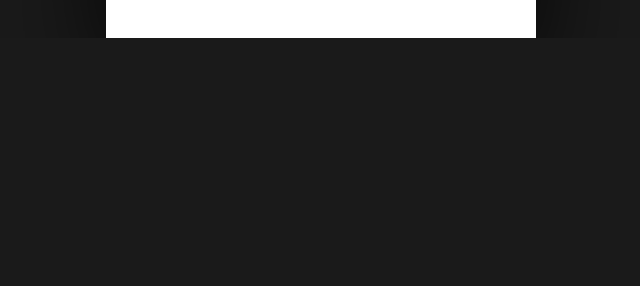
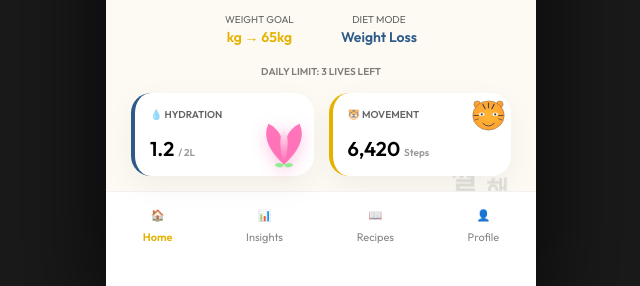
Before and after one commit to leegoheun9-bit/sura-, a website built with Vite: page index.html in a window 1280 px wide. Shown: the part 762-1048 px from the top of the page, without its empty margins (319-959 px from the left). Before the commit the page ends 800 px from the top, so only its background shows below. Built offline with nearby package versions, Linux system fonts and the light colour scheme.

Commit message:
Enable native scrolling and fix navbar position

```diff
--- a/style.css
+++ b/style.css
@@ -80,18 +80,23 @@
     min-height: 100vh;
     display: flex;
     justify-content: center;
-    align-items: center;
-    overflow: hidden;
+    /* align-items: center; Remove vertical centering to allow top-down flow */
+    overflow-y: auto;
+    /* Enable native scroll */
+    -webkit-overflow-scrolling: touch;
 }
 
 #app {
     width: 100%;
     max-width: 430px;
-    height: 100dvh;
+    min-height: 100vh;
+    /* Ensure full usage */
+    height: auto;
+    /* grow with content */
     background: var(--bg-main);
     position: relative;
-    overflow-y: auto;
-    overflow-x: hidden;
+    overflow: visible;
+    /* Let body handle scroll */
     box-shadow: 0 40px 100px rgba(0, 0, 0, 0.8);
     display: flex;
     flex-direction: column;
@@ -364,9 +369,12 @@
 }
 
 .nav-bar {
-    position: absolute;
+    position: fixed;
     bottom: 0;
+    left: 50%;
+    transform: translateX(-50%);
     width: 100%;
+    max-width: 430px;
     height: 95px;
     background: var(--bg-card);
     display: flex;
```
